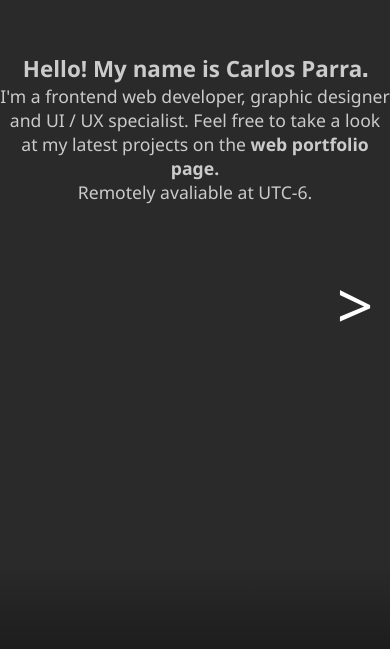
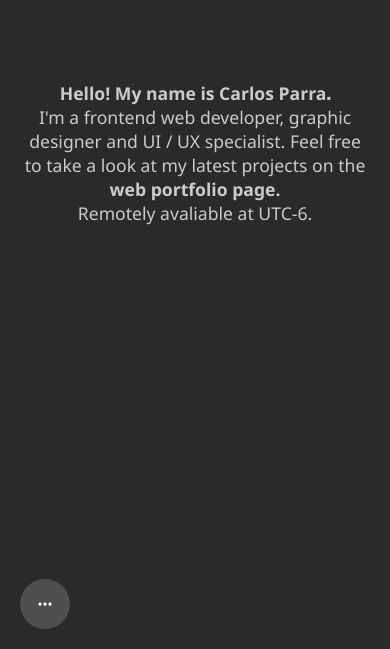
Before and after one commit to CarlosParraMtz/carlosparra, a Next.js app: page / in a window 390 px wide. Shown: the part 195-844 px from the top of the page. Built offline with nearby package versions, Linux system fonts and the light colour scheme.

Commit message:
Added nav-menu

```diff
--- a/components/elements/ButtonsPair.jsx
+++ b/components/elements/ButtonsPair.jsx
@@ -27,13 +27,6 @@ export default function ButtonsPair({ left = null, right = null }) {
 
 
 
-			<div className='buttons-pair-sm-container'>
-				{left && <SideButton link={left.link} title={left.title} left />}
-				{right && <SideButton link={right.link} title={right.title} right />}
-			</div>
-
-
-
 
 		</motion.div>
 	)
--- /dev/null
+++ b/components/elements/NavLink.jsx
@@ -0,0 +1,17 @@
+import Link from 'next/link';
+import { motion } from 'framer-motion';
+export default function NavLink({ to, text, delay }) {
+    return (
+        <Link href={to} passHref>
+            <motion.a
+                initial={{ x: -10, opacity: 0 }}
+                animate={{ x: 0, opacity: 1 }}
+                exit={{ x: -10, opacity: 0 }}
+                transition={{ delay: (delay) }}
+                className='nav-link'
+            >
+                {text}
+            </motion.a>
+        </Link>
+    )
+}
--- /dev/null
+++ b/components/elements/NavMenu.jsx
@@ -0,0 +1,53 @@
+import { useState } from 'react'
+import { motion, AnimatePresence } from 'framer-motion';
+import Link from 'next/link';
+import NavLink from './NavLink';
+
+export default function NavMenu() {
+
+    const [open, setOpen] = useState(false);
+
+
+
+
+
+
+
+    return (
+        <>
+            <button className="nav-menu-btn" onClick={() => setOpen(!open)} >
+                •••
+            </button>
+
+            <AnimatePresence>
+                {open &&
+                    <>
+                        <motion.div
+                            initial={{ opacity: 0 }}
+                            animate={{ opacity: 0.5 }}
+                            exit={{ opacity: 0 }}
+                            onClick={() => setOpen(false)}
+                            className="nav-menu-screen"
+                        />
+
+                        <motion.div
+                            initial={{ maxWidth: 0, opacity: 0 }}
+                            animate={{ maxWidth: "400px", opacity: 1 }}
+                            exit={{ maxWidth: 0, opacity: 0 }}
+                            transition={{delay:0.5}}
+                            className="nav-menu"
+                            onClick={() => setOpen(false)}
+                            >
+
+
+                            <NavLink to="/" text="Home" delay={0.2} />
+                            <NavLink to="/portfolio" text="Portfolio" delay={0.6} />
+                            <NavLink to="/contact" text="Contact" delay={1} />
+
+                        </motion.div>
+                    </>
+                }
+            </AnimatePresence>
+        </>
+    )
+}
--- a/components/pages/Inicio.jsx
+++ b/components/pages/Inicio.jsx
@@ -30,7 +30,7 @@ export default function Inicio() {
                     exit={{ opacity: 0 }}
                     variants={variantes}
                     transition={{
-                        delay: 0.8, duration: 0.3
+                        delay: 0.6, duration: 0.3
                     }}
                 >
                     {"I'm "} a frontend web developer, graphic designer and
@@ -47,7 +47,7 @@ export default function Inicio() {
                     exit={{ opacity: 0 }}
                     variants={variantes}
                     transition={{
-                        delay: 1.5, duration: 0.3
+                        delay: 0.9, duration: 0.3
                     }}
                 >
                     Remotely avaliable at UTC-6.
--- a/components/pages/Portfolio.jsx
+++ b/components/pages/Portfolio.jsx
@@ -37,7 +37,7 @@ export default function Portfolio({ data }) {
                     animate={{ x: 5, opacity: 1 }}
                     exit={{ opacity: 0 }}
                     transition={{
-                        delay: 0.8,
+                        delay: 0.6,
                         duration: 0.5
                     }}>
                     {"Showing all my finished projects and the ones I'm working on."}
@@ -49,7 +49,7 @@ export default function Portfolio({ data }) {
                     animate={{ y: 0, opacity: 1 }}
                     exit={{ opacity: 0 }}
                     transition={{
-                        delay: 1.3,
+                        delay: 0.9,
                         duration: 0.5
                     }}
                     className="portfolio-container" >
--- a/pages/_app.js
+++ b/pages/_app.js
@@ -3,6 +3,7 @@ import '../styles/Pages.css'
 import Head from 'next/head';
 import { useRouter } from 'next/router';
 import { AnimatePresence, motion } from "framer-motion"
+import NavMenu from '../components/elements/NavMenu';
 
 function MyApp({ Component, pageProps }) {
   const router = useRouter();
@@ -22,6 +23,7 @@ function MyApp({ Component, pageProps }) {
           <Component {...pageProps} />
         </motion.div>
       </AnimatePresence>
+      <NavMenu />
     </>
   )
 }
--- a/styles/Global.css
+++ b/styles/Global.css
@@ -13,8 +13,7 @@ Paleta de color:
 }
 
 body {
-    background: linear-gradient(180deg, #2a2a2a 90%, #1d1d1d 100%);
-    background-attachment: fixed;
+    background: #2a2a2a;
     color: #cbcbcb;
 }
 
@@ -46,12 +45,15 @@ a:hover {
     .centered {
         padding-top: 50px;
     }
+
+    section, article {
+        padding-bottom: 150px;
+    }
 }
 
 p {
     font-size: 1.4em;
 }
-
 
 
 
@@ -229,3 +231,74 @@ p {
     user-select: none;
     font-size: 0.8em;
 }
+
+
+
+
+
+
+
+/*
+* --------
+* Nav menu
+* --------
+*/
+
+.nav-menu-btn {
+    position: fixed;
+    bottom: 20px;
+    left: 20px;
+    z-index: 2;
+
+    width: 50px;
+    height: 50px;
+    border-radius: 50%;
+    border: none;
+
+    background: #4f4f4f;
+    color: white;
+}
+
+.nav-menu-screen {
+    width: 100vw;
+    height: 100vh;
+    position: fixed;
+    top: 0;
+    left: 0;
+    background: black;
+}
+
+.nav-menu {
+    position: fixed;
+    top: 0;
+    left: 0;
+
+    width: 100%;
+    max-width: 400px;
+    height: 100vh;
+    padding: 30px;
+
+    display: flex;
+    flex-direction: column;
+    justify-content: center;
+
+    background: #3a3a3a;
+}
+
+.nav-link {
+    border-radius: 10px;
+    padding: 15px;
+    margin: 10px;
+    background: #444;
+
+    text-transform: uppercase;
+    font-family: Oswald;
+    text-align: center;
+    font-size: 2em;
+
+    transition: all 0.5s;
+}
+
+.nav-link:hover {
+    background: #4a4a4a;
+}
--- a/styles/Pages.css
+++ b/styles/Pages.css
@@ -4,6 +4,8 @@
     flex-direction: column;
     align-items: center;
     justify-content: center;
+    padding-left: 20px;
+    padding-right: 20px;
 }
 
 #portada h1, #portada p {
@@ -11,28 +13,16 @@
     font-size: 1.1em;
 }
 
-#portada h1 {
-    font-size: 1.4em;
-}
 
 
 
-#portada-footer {
-    background: linear-gradient(180deg, #2a2a2a 0%, #1d1d1d 100%);
-    width: 100%;
-    height: 10vh;
-    position: absolute;
-    bottom: 0;
-}
-
-
-@media (min-width:600px) {
+@media (max-width:600px) {
     #portada {
         height: 100vh;
     }
 
     #portada h1, h2, h4, p {
-        font-size: 1.2;
+        font-size: 1.3;
     }
 }
 
```
Also changed, not shown: components/pages/PortfolioPost.jsx (+5 -5 lines).
